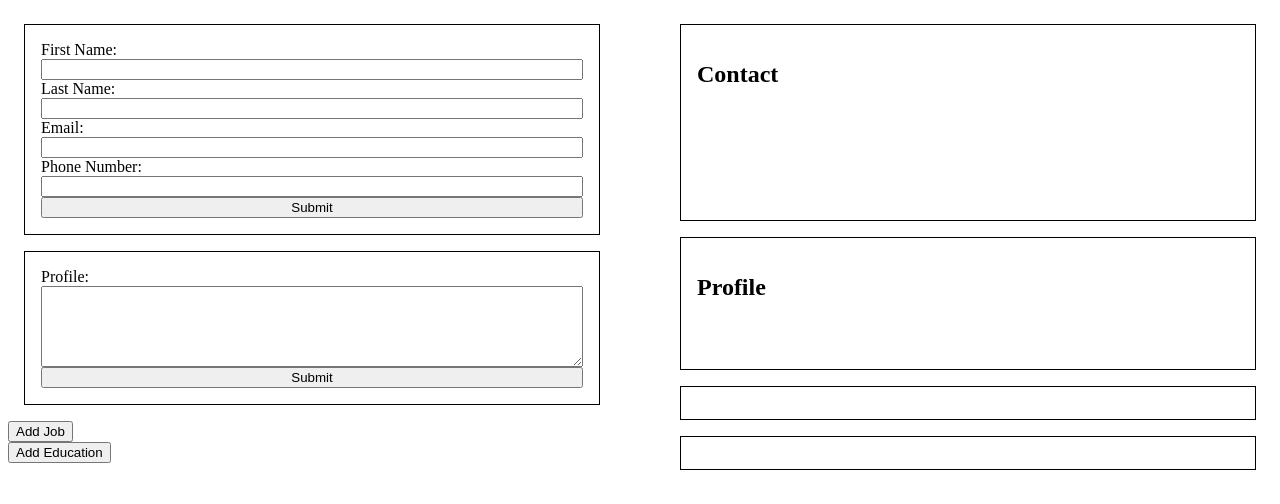
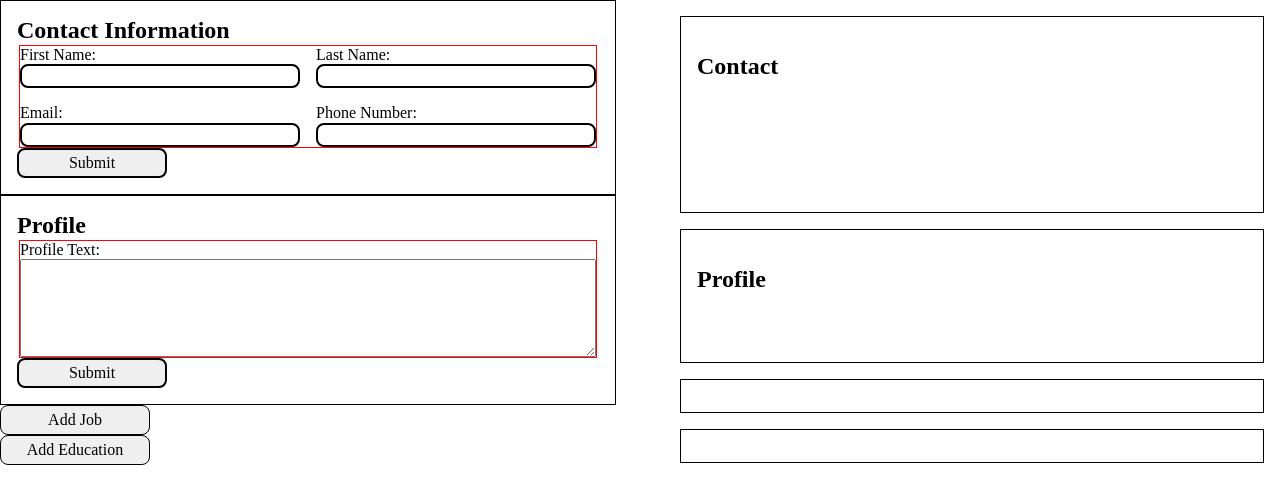
Before and after one commit to Jonathan-Winter-Dev/cv-maker, a React (Vite) app: page / in a window 1280 px wide. Shown: the top 504 px of the page. Built offline with nearby package versions, Linux system fonts and the light colour scheme.

Commit message:
add basic profile and contact form style

```diff
--- a/src/App.css
+++ b/src/App.css
@@ -1,11 +1,376 @@
+/*! normalize.css v8.0.1 | MIT License | github.com/necolas/normalize.css */
+
+/* Document
+   ========================================================================== */
+
+/**
+ * 1. Correct the line height in all browsers.
+ * 2. Prevent adjustments of font size after orientation changes in iOS.
+ */
+
+html {
+  line-height: 1.15; /* 1 */
+  -webkit-text-size-adjust: 100%; /* 2 */
+}
+
+/* Sections
+   ========================================================================== */
+
+/**
+ * Remove the margin in all browsers.
+ */
+
+body {
+  margin: 0;
+}
+
+/**
+ * Render the `main` element consistently in IE.
+ */
+
+main {
+  display: block;
+}
+
+/**
+ * Correct the font size and margin on `h1` elements within `section` and
+ * `article` contexts in Chrome, Firefox, and Safari.
+ */
+
+h1 {
+  font-size: 2em;
+  margin: 0.67em 0;
+}
+
+/* Grouping content
+   ========================================================================== */
+
+/**
+ * 1. Add the correct box sizing in Firefox.
+ * 2. Show the overflow in Edge and IE.
+ */
+
+hr {
+  box-sizing: content-box; /* 1 */
+  height: 0; /* 1 */
+  overflow: visible; /* 2 */
+}
+
+/**
+ * 1. Correct the inheritance and scaling of font size in all browsers.
+ * 2. Correct the odd `em` font sizing in all browsers.
+ */
+
+pre {
+  font-family: monospace, monospace; /* 1 */
+  font-size: 1em; /* 2 */
+}
+
+/* Text-level semantics
+   ========================================================================== */
+
+/**
+ * Remove the gray background on active links in IE 10.
+ */
+
+a {
+  background-color: transparent;
+}
+
+/**
+ * 1. Remove the bottom border in Chrome 57-
+ * 2. Add the correct text decoration in Chrome, Edge, IE, Opera, and Safari.
+ */
+
+abbr[title] {
+  border-bottom: none; /* 1 */
+  text-decoration: underline; /* 2 */
+  text-decoration: underline dotted; /* 2 */
+}
+
+/**
+ * Add the correct font weight in Chrome, Edge, and Safari.
+ */
+
+b,
+strong {
+  font-weight: bolder;
+}
+
+/**
+ * 1. Correct the inheritance and scaling of font size in all browsers.
+ * 2. Correct the odd `em` font sizing in all browsers.
+ */
+
+code,
+kbd,
+samp {
+  font-family: monospace, monospace; /* 1 */
+  font-size: 1em; /* 2 */
+}
+
+/**
+ * Add the correct font size in all browsers.
+ */
+
+small {
+  font-size: 80%;
+}
+
+/**
+ * Prevent `sub` and `sup` elements from affecting the line height in
+ * all browsers.
+ */
+
+sub,
+sup {
+  font-size: 75%;
+  line-height: 0;
+  position: relative;
+  vertical-align: baseline;
+}
+
+sub {
+  bottom: -0.25em;
+}
+
+sup {
+  top: -0.5em;
+}
+
+/* Embedded content
+   ========================================================================== */
+
+/**
+ * Remove the border on images inside links in IE 10.
+ */
+
+img {
+  border-style: none;
+}
+
+/* Forms
+   ========================================================================== */
+
+/**
+ * 1. Change the font styles in all browsers.
+ * 2. Remove the margin in Firefox and Safari.
+ */
+
+button,
+input,
+optgroup,
+select,
+textarea {
+  font-family: inherit; /* 1 */
+  font-size: 100%; /* 1 */
+  line-height: 1.15; /* 1 */
+  margin: 0; /* 2 */
+}
+
+/**
+ * Show the overflow in IE.
+ * 1. Show the overflow in Edge.
+ */
+
+button,
+input {
+  /* 1 */
+  overflow: visible;
+}
+
+/**
+ * Remove the inheritance of text transform in Edge, Firefox, and IE.
+ * 1. Remove the inheritance of text transform in Firefox.
+ */
+
+button,
+select {
+  /* 1 */
+  text-transform: none;
+}
+
+/**
+ * Correct the inability to style clickable types in iOS and Safari.
+ */
+
+button,
+[type="button"],
+[type="reset"],
+[type="submit"] {
+  -webkit-appearance: button;
+}
+
+/**
+ * Remove the inner border and padding in Firefox.
+ */
+
+button::-moz-focus-inner,
+[type="button"]::-moz-focus-inner,
+[type="reset"]::-moz-focus-inner,
+[type="submit"]::-moz-focus-inner {
+  border-style: none;
+  padding: 0;
+}
+
+/**
+ * Restore the focus styles unset by the previous rule.
+ */
+
+button:-moz-focusring,
+[type="button"]:-moz-focusring,
+[type="reset"]:-moz-focusring,
+[type="submit"]:-moz-focusring {
+  outline: 1px dotted ButtonText;
+}
+
+/**
+ * Correct the padding in Firefox.
+ */
+
+fieldset {
+  padding: 0.35em 0.75em 0.625em;
+}
+
+/**
+ * 1. Correct the text wrapping in Edge and IE.
+ * 2. Correct the color inheritance from `fieldset` elements in IE.
+ * 3. Remove the padding so developers are not caught out when they zero out
+ *    `fieldset` elements in all browsers.
+ */
+
+legend {
+  box-sizing: border-box; /* 1 */
+  color: inherit; /* 2 */
+  display: table; /* 1 */
+  max-width: 100%; /* 1 */
+  padding: 0; /* 3 */
+  white-space: normal; /* 1 */
+}
+
+/**
+ * Add the correct vertical alignment in Chrome, Firefox, and Opera.
+ */
+
+progress {
+  vertical-align: baseline;
+}
+
+/**
+ * Remove the default vertical scrollbar in IE 10+.
+ */
+
+textarea {
+  overflow: auto;
+}
+
+/**
+ * 1. Add the correct box sizing in IE 10.
+ * 2. Remove the padding in IE 10.
+ */
+
+[type="checkbox"],
+[type="radio"] {
+  box-sizing: border-box; /* 1 */
+  padding: 0; /* 2 */
+}
+
+/**
+ * Correct the cursor style of increment and decrement buttons in Chrome.
+ */
+
+[type="number"]::-webkit-inner-spin-button,
+[type="number"]::-webkit-outer-spin-button {
+  height: auto;
+}
+
+/**
+ * 1. Correct the odd appearance in Chrome and Safari.
+ * 2. Correct the outline style in Safari.
+ */
+
+[type="search"] {
+  -webkit-appearance: textfield; /* 1 */
+  outline-offset: -2px; /* 2 */
+}
+
+/**
+ * Remove the inner padding in Chrome and Safari on macOS.
+ */
+
+[type="search"]::-webkit-search-decoration {
+  -webkit-appearance: none;
+}
+
+/**
+ * 1. Correct the inability to style clickable types in iOS and Safari.
+ * 2. Change font properties to `inherit` in Safari.
+ */
+
+::-webkit-file-upload-button {
+  -webkit-appearance: button; /* 1 */
+  font: inherit; /* 2 */
+}
+
+/* Interactive
+   ========================================================================== */
+
+/*
+ * Add the correct display in Edge, IE 10+, and Firefox.
+ */
+
+details {
+  display: block;
+}
+
+/*
+ * Add the correct display in all browsers.
+ */
+
+summary {
+  display: list-item;
+}
+
+/* Misc
+   ========================================================================== */
+
+/**
+ * Add the correct display in IE 10+.
+ */
+
+template {
+  display: none;
+}
+
+/**
+ * Add the correct display in IE 10.
+ */
+
+[hidden] {
+  display: none;
+}
+
+/* END CSS NORMALIZE */
+
+:root {
+  --delete-color: #ee6055;
+  --delete-color-hover: #da5046;
+  --primary-button-color: #60d394;
+  --primary-button-color-hover: #48ae76;
+  --focus-color: #ffd97d;
+  --light-green: #aaf683;
+  --sweet-salmon: #ff9b85;
+  --form-background: ##f1f3f5;
+  --border-radius-input-button: 8px;
+}
+
 .cvBuilder {
   display: grid;
-  grid-template-columns: 1fr 1fr;
+  grid-template-columns: repeat(auto-fit, minmax(400px, 1fr));
   gap: 3em;
   border: none;
 }
 
-.cvForms form,
 .cvPage div {
   margin: 1em;
   border: 1px solid black;
@@ -14,6 +379,45 @@
   flex-direction: column;
 }
 
+button,
+input[type="submit"] {
+  border: solid 1px black;
+  width: 150px;
+  height: 30px;
+  border-radius: var(--border-radius-input-button);
+}
+
+form h2 {
+  margin: 0;
+}
+
+.cvForms form {
+  border: 1px solid black;
+  padding: 1em;
+}
+
+.cvForms fieldset {
+  display: grid;
+  grid-template-columns: repeat(auto-fit, minmax(200px, 1fr));
+  gap: 1em;
+  border: 1px solid red;
+  padding: 0;
+}
+
+.fieldContainer {
+  display: flex;
+  flex-direction: column;
+}
+
+.cvForms input {
+  border: 2px solid black;
+  border-radius: var(--border-radius-input-button);
+}
+
+.cvForms input:focus {
+  outline: 3px solid var(--focus-color);
+}
+
 .cvPage .jobCvContainer {
   flex-direction: row;
 }
--- a/src/App.jsx
+++ b/src/App.jsx
@@ -5,7 +5,6 @@
   return (
     <>
       <CvBuilder />
-      {/* <TestBuilder /> */}
     </>
   );
 }
--- a/src/ContactForm.jsx
+++ b/src/ContactForm.jsx
@@ -16,14 +16,25 @@
 
   return (
     <form onSubmit={handleSubmit} id="contactForm">
+      <h2>Contact Information</h2>
+      <fieldset>
+        <div className="fieldContainer">
           <label for="fName">First Name:</label>
           <input type="text" name="fName" id="fName" required />
+        </div>
+        <div className="fieldContainer">
           <label for="fName">Last Name:</label>
           <input type="text" name="lName" id="lName" required />
+        </div>
+        <div className="fieldContainer">
           <label for="fName">Email:</label>
           <input type="email" name="email" id="email" />
+        </div>
+        <div className="fieldContainer">
           <label for="fName">Phone Number:</label>
           <input type="tel" name="phone" id="phone" />
+        </div>
+      </fieldset>
       <input type="submit" />
     </form>
   );
--- a/src/ProfileForm.jsx
+++ b/src/ProfileForm.jsx
@@ -7,9 +7,14 @@
   }
 
   return (
-    <form onSubmit={handleSubmit} id="contactForm">
-      <label for="profileText">Profile:</label>
-      <textarea id="profileText" name="profileText" rows="5" />
+    <form onSubmit={handleSubmit} id="profileForm">
+      <h2>Profile</h2>
+      <fieldset>
+        <div className="fieldContainer">
+          <label for="profileText">Profile Text:</label>
+          <textarea id="profileText" name="profileText" rows="5" />
+        </div>
+      </fieldset>
       <input type="submit" />
     </form>
   );
--- a/src/education/EducationForm.jsx
+++ b/src/education/EducationForm.jsx
@@ -58,8 +58,6 @@
     });
     updateSubjects(newArr);
   }
-
-  // TODO HANDLE SUBJECT DELETE. PROBABLY JUST FILTER OUT SUBJECTS ARR IN SCHOOLS AND THEN IN THE SUBJECTS STATE
 
   function handleSubjectDelete(e) {
     updateEduction(
```
Lines whose indentation alone changed are shown as unchanged.
